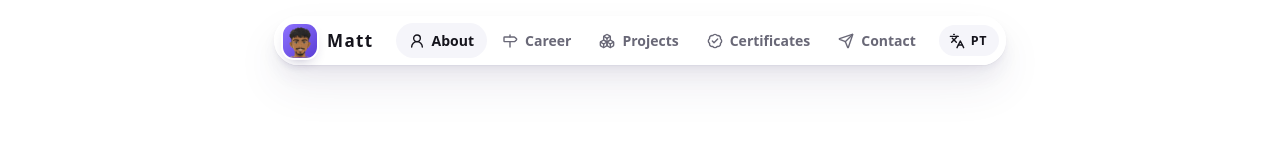
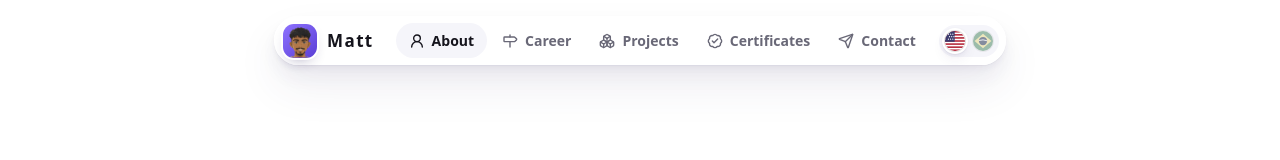
Before and after one commit to Mateus-Henr/portfolio, a React (Vite) app: page / in a window 1280 px wide. Shown: the top 160 px of the page. Built offline with nearby package versions, Linux system fonts and the light colour scheme.

Commit message:
Small updates

```diff
--- a/src/i18n/strings.ts
+++ b/src/i18n/strings.ts
@@ -7,10 +7,8 @@ const en = {
     title: 'Matt · Software Engineer',
   },
   lang: {
-    /** Shown on the switch: the language it changes to. */
-    other: 'PT',
-    switch: 'Ver em português',
-    otherHtmlLang: 'pt-BR',
+    /** Name of the group of flags that switches the language. */
+    label: 'Language',
   },
   nav: {
     sections: 'Sections',
@@ -137,9 +135,7 @@ const pt: Strings = {
     title: 'Matt · Engenheiro de Software',
   },
   lang: {
-    other: 'EN',
-    switch: 'View in English',
-    otherHtmlLang: 'en',
+    label: 'Idioma',
   },
   nav: {
     sections: 'Seções',
--- a/src/site/Nav.tsx
+++ b/src/site/Nav.tsx
@@ -1,8 +1,9 @@
 import { useLayoutEffect, useRef, type MouseEvent } from 'react';
-import { Languages, MapPin } from 'lucide-react';
+import { MapPin } from 'lucide-react';
 import { usePortfolio } from './content';
 import { cx } from '../lib/env';
-import { useLang, useT } from '../i18n';
+import { useLang, useT, type Lang } from '../i18n';
+import { Flag } from './flags';
 import { useActiveSection, useScrolled } from '../lib/hooks';
 import { SECTION_ICON, SECTION_ICON_ALT, Sticker, sectionTone } from './icons';
 import { Logo, LogoMark } from './Logo';
@@ -20,22 +21,33 @@ const toTop = (event: MouseEvent<HTMLAnchorElement>) => {
   window.scrollTo({ top: 0, behavior: 'smooth' });
 };
 
-/** Switches the whole page between English and Portuguese; it shows the language it changes to. */
+// each language is named in itself, as language menus usually do
+const LANGUAGES: { lang: Lang; flag: 'us' | 'br'; name: string; htmlLang: string }[] = [
+  { lang: 'en', flag: 'us', name: 'English', htmlLang: 'en' },
+  { lang: 'pt', flag: 'br', name: 'Português', htmlLang: 'pt-BR' },
+];
+
+/** Two round flags: the page's language is in full colour; the other one switches the whole page. */
 function LangSwitch() {
   const { lang, setLang } = useLang();
   const t = useT();
   return (
-    <button
-      type="button"
-      className="navx__lang"
-      onClick={() => setLang(lang === 'en' ? 'pt' : 'en')}
-      aria-label={t.lang.switch}
-      title={t.lang.switch}
-      lang={t.lang.otherHtmlLang}
-    >
-      <Languages className="navx__glyph" size={16} strokeWidth={2.1} aria-hidden="true" />
-      <span>{t.lang.other}</span>
-    </button>
+    <div className="navx__lang" role="group" aria-label={t.lang.label}>
+      {LANGUAGES.map((l) => (
+        <button
+          key={l.lang}
+          type="button"
+          className="navx__flag"
+          aria-pressed={lang === l.lang}
+          aria-label={l.name}
+          title={l.name}
+          lang={l.htmlLang}
+          onClick={() => setLang(l.lang)}
+        >
+          <Flag country={l.flag} />
+        </button>
+      ))}
+    </div>
   );
 }
 
--- /dev/null
+++ b/src/site/flags.tsx
@@ -0,0 +1,38 @@
+/*
+  Round flags for the language switch, drawn here so they look the same on
+  every system (Windows shows flag emoji as two letters). Each flag is a
+  square drawing that CSS crops to a circle (.flag in features.css).
+*/
+
+/** The United States: stripes and the blue canton with a few stars. */
+function UnitedStates() {
+  const stripe = 32 / 13;
+  return (
+    <svg viewBox="0 0 32 32" aria-hidden="true">
+      <rect width="32" height="32" fill="#ffffff" />
+      {[0, 2, 4, 6, 8, 10, 12].map((i) => (
+        <rect key={i} y={i * stripe} width="32" height={stripe} fill="#b22234" />
+      ))}
+      <rect width="15.5" height={stripe * 7} fill="#3c3b6e" />
+      {[5.5, 9, 12.5].flatMap((x) =>
+        [5, 9, 13].map((y) => <circle key={`${x}-${y}`} cx={x + (y === 9 ? 1.75 : 0)} cy={y} r="0.95" fill="#ffffff" />),
+      )}
+    </svg>
+  );
+}
+
+/** Brazil: the yellow diamond and the blue globe with its white band. */
+function Brazil() {
+  return (
+    <svg viewBox="0 0 32 32" aria-hidden="true">
+      <rect width="32" height="32" fill="#009c3b" />
+      <path d="M16 4.5 L29.5 16 L16 27.5 L2.5 16 Z" fill="#ffdf00" />
+      <circle cx="16" cy="16" r="6.6" fill="#002776" />
+      <path d="M9.7 15.2 Q16 12.9 22.4 15.6" fill="none" stroke="#ffffff" strokeWidth="1.4" />
+    </svg>
+  );
+}
+
+export function Flag({ country }: { country: 'us' | 'br' }) {
+  return <span className="flag">{country === 'us' ? <UnitedStates /> : <Brazil />}</span>;
+}
--- a/src/site/styles/features.css
+++ b/src/site/styles/features.css
@@ -33,26 +33,54 @@
   padding-right: 6px;
 }
 
-/* ---------- the language switch, at the end of the navigation ---------- */
+/* ---------- the language switch: two round flags at the end of the navigation ---------- */
 .navx__lang {
   display: inline-flex;
   flex: none;
   align-items: center;
-  gap: 6px;
-  padding: 7px 12px 7px 10px;
-  border: 0;
+  gap: 2px;
+  padding: 3px;
   border-radius: 999px;
-  font-size: 12.5px;
-  font-weight: 750;
-  letter-spacing: 0.04em;
-  color: var(--text);
   background: var(--surface-2);
-  transition: color 0.2s ease, background 0.2s ease;
 }
 
-.navx__lang:hover {
-  color: var(--accent);
-  background: color-mix(in oklab, var(--accent) 12%, white);
+.navx__flag {
+  display: grid;
+  place-items: center;
+  padding: 3px;
+  border: 0;
+  border-radius: 50%;
+  background: transparent;
+  opacity: 0.5;
+  filter: saturate(0.4);
+  transition: opacity 0.2s ease, filter 0.2s ease, background 0.2s ease, box-shadow 0.2s ease;
+}
+
+.navx__flag:hover {
+  opacity: 0.9;
+  filter: none;
+}
+
+/* the page's language */
+.navx__flag[aria-pressed='true'] {
+  opacity: 1;
+  filter: none;
+  background: var(--surface);
+  box-shadow: var(--shadow-1);
+}
+
+.flag {
+  display: block;
+  width: 20px;
+  height: 20px;
+  overflow: hidden;
+  border-radius: 50%;
+  box-shadow: 0 0 0 1px rgba(17, 17, 20, 0.12);
+}
+
+.flag svg {
+  width: 100%;
+  height: 100%;
 }
 
 .navx--pill .navx__lang {
@@ -95,14 +123,14 @@
     background: color-mix(in oklab, var(--accent) 12%, white);
   }
 
-  /* just the language code on phones, so the bar still fits a small screen */
+  /* slightly bigger flags on phones, easier to tap */
   .navx--mbottom .navx__lang {
     margin-left: 0;
-    padding: 9px 10px;
   }
 
-  .navx--mbottom .navx__lang .navx__glyph {
-    display: none;
+  .navx--mbottom .flag {
+    width: 22px;
+    height: 22px;
   }
 
   html[data-nav-mobile='bottom'] .hero2 {
```
